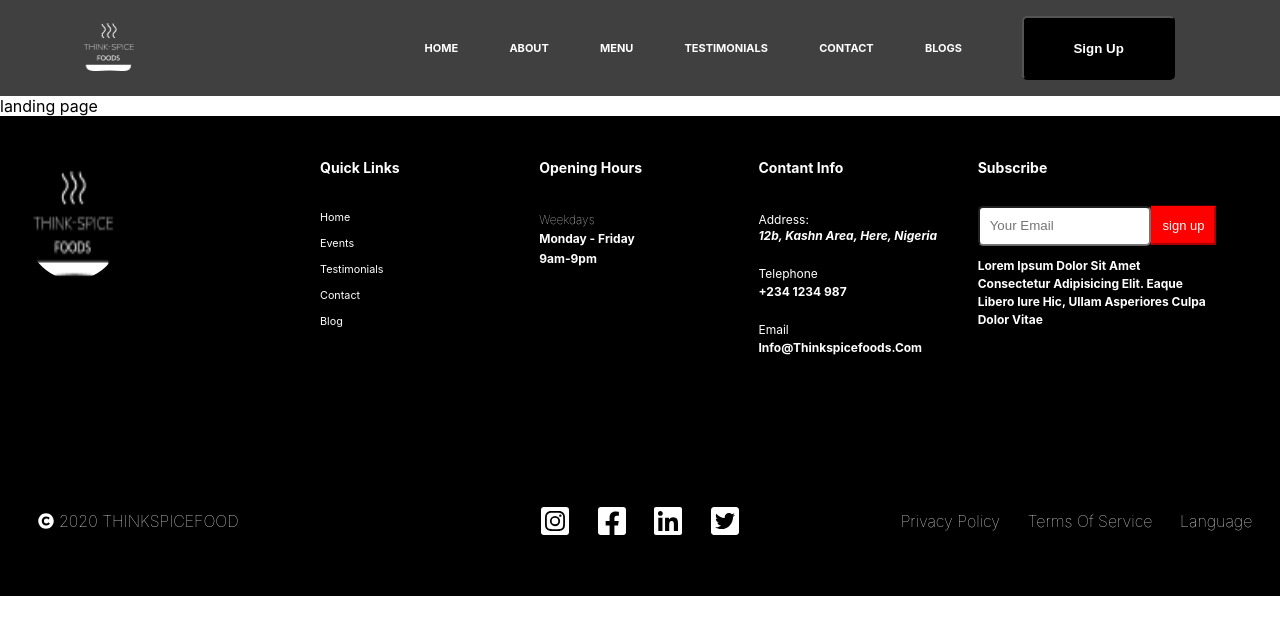
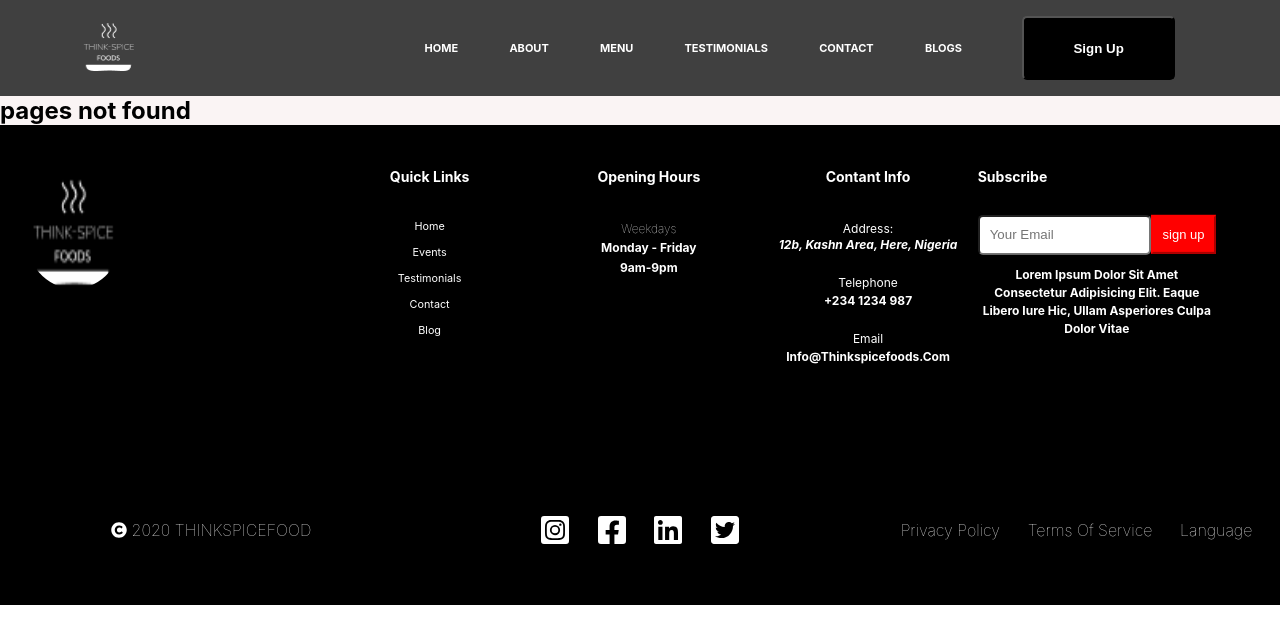
Before and after one commit to Oluwadolamipo/team-086-group-a-frontend, a React (Create React App) app: page / in a window 1280 px wide. Shown: the top 644 px of the page. Built offline with nearby package versions, Linux system fonts and the light colour scheme.

Commit message:
added the authentication route  for the registered member

```diff
--- a/src/App.js
+++ b/src/App.js
@@ -1,13 +1,28 @@
 import React from "react";
 import "./App.css";
-import Route from "./Routes/Routes";
+import { BrowserRouter, Switch, Route } from "react-router-dom";
+import LandingPage from "./Pages/LandingPage/LandingPage";
+import AuthenticationRoutes from "./Routes/AuthenticationRoutes";
+import Header from "./Common/Header.Component/Header";
+import Footer from "./Common/Footer.component/Footer";
+// import NonAuthencationRoutes from "./Routes/NonAuthenticationRoutes";
 
-function App() {
-  return (
-    <div>
-      <Route />
-    </div>
-  );
-}
+const App = () => (
+  <div className="App">
+    <BrowserRouter>
+      <Header />
+      <Switch>
+        <Route
+          exact
+          path="/team-086-group-a-frontend"
+          component={LandingPage}
+        />
+
+        <AuthenticationRoutes />
+      </Switch>
+      <Footer />
+    </BrowserRouter>
+  </div>
+);
 
 export default App;
--- /dev/null
+++ b/src/Routes/AuthenticationRoutes.js
@@ -0,0 +1,30 @@
+import React from "react";
+import { Switch, Route } from "react-router-dom";
+
+const Hello = () => {
+  return <h2>pages not found</h2>;
+};
+
+const AuthenticationRoutes = () => {
+  return (
+    <div>
+      {/* {sessionStorage.getItem("token") ? ( */}
+      <div
+        style={{
+          display: "flex",
+          backgroundColor: "#faf4f4",
+          heigth: "100vh",
+          justifyContent: "space-between",
+        }}
+      >
+        <Switch>
+          <Route exact component={Hello} />
+        </Switch>
+      </div>
+      {/* ) : ( */}
+      {/* window.location.replace("/team-086-group-a-frontend/") */}
+      {/* )} */}
+    </div>
+  );
+};
+export default AuthenticationRoutes;
--- a/src/Routes/Routes.js
+++ /dev/null
@@ -1,20 +0,0 @@
-import React from "react";
-import { BrowserRouter, Switch, Route } from "react-router-dom";
-import Header from "../Common/Header.Component/Header.jsx";
-import LandingPage from "../Pages/LandingPage/LandingPage";
-import Footer from "../Common/Footer.component/Footer";
-const Routes = () => {
-  return (
-    <div>
-      <BrowserRouter>
-        <Header />
-        <Switch>
-          <Route path="/" component={LandingPage} />
-        </Switch>
-        <Footer />
-      </BrowserRouter>
-    </div>
-  );
-};
-
-export default Routes;
```
